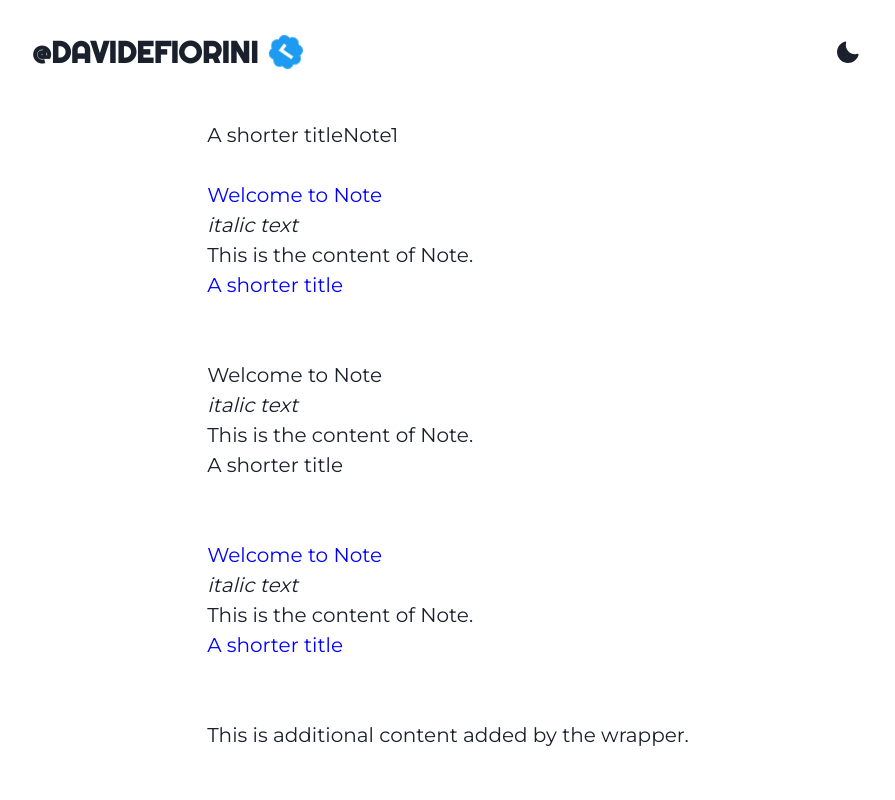
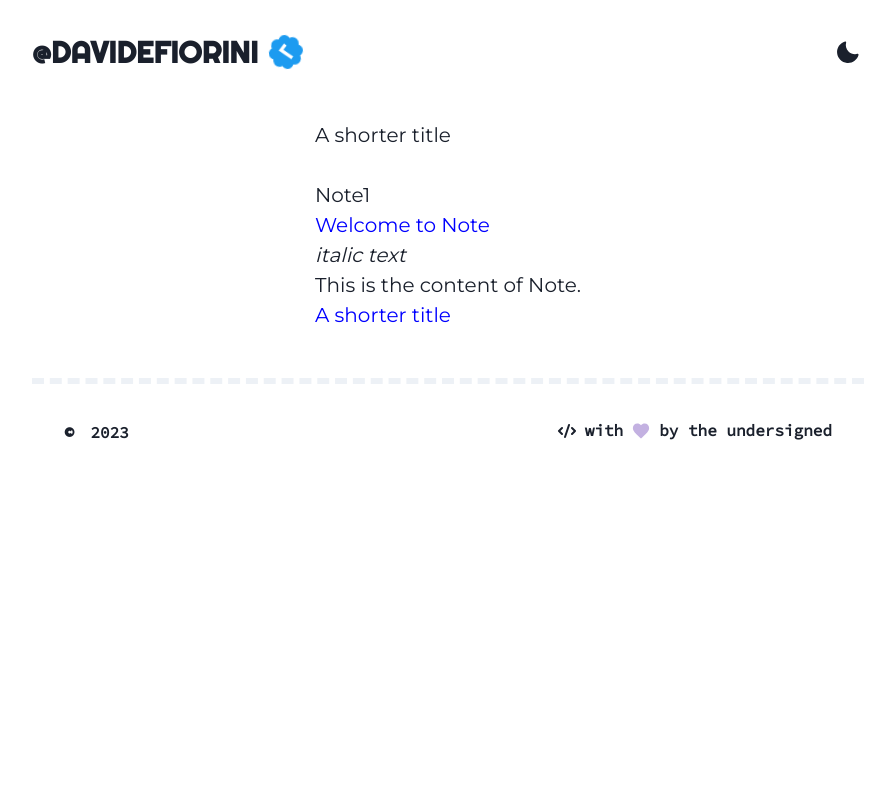
Before and after one commit to fiorins/fiorins.github.io, a React (Vite) app: page /note in a window 1280 px wide. Shown: the top 800 px of the page, without its empty margins (192-1087 px from the left). Built offline with nearby package versions, Linux system fonts and the light colour scheme.

Commit message:
add wrapper and clean code

```diff
--- a/src/components/Note1.tsx
+++ b/src/components/Note1.tsx
@@ -7,60 +7,15 @@ import TestNote1 from "../assets/notes/test-note-1.mdx";
 import TestNote2 from "../assets/notes/test-note-2.mdx";
 import NoteLayout from "./NoteLayout";
 
-type MDXProps = {
-  style?: CSSProperties;
-  // Other MDX-related props
-};
-
-const components = {
-  // Define your custom MDX components here
-  h1: (props: MDXProps) => <h1 style={{ color: "blue" }} {...props} />,
-  // em: (props: any) => <i {...props} />,
-  // ...other components
-};
-
-// const { content, data: frontmatterData } = matter(testNoteY);
-
 export default function Note1() {
-  // const { data, content } = matter(testnotex);
-
-  // Use a useEffect to fetch and parse the MDX file content
-  // const [data, setData] = useState<any>({});
-  // useEffect(() => {
-  //   fetch("assets/notes/test-note-x.mdx")
-  //     .then((response) => response.text())
-  //     .then((mdxText) => {
-  //       // Parse the MDX text using gray-matter
-  //       const { data } = matter(mdxText);
-  //       setData(data);
-  //     });
-  // }, []);
-
   return (
     <div>
-      {/* {content}
-      {frontmatterData} */}
       {frontmatter.shortTitle}
+      <br />
+      <br />
       Note1
       <br />
-      <br />
-      <TestNote components={components} />
-      <br />
-      <br />
-      <TestNote />
-      <br />
-      <br />
-      <NoteLayout>
-        <TestNote />
-      </NoteLayout>
-      <br />
-      <br />
-      {/* {TestNote.MDXContent} */}
-      {/* <div>
-        {TestNoteX.title}
-        <p>Title: {data.title}</p>
-        <p>Content: {data.content}</p>
-      </div> */}
+      <NoteLayout Content={TestNote} />
     </div>
   );
 }
--- a/src/components/NoteLayout.tsx
+++ b/src/components/NoteLayout.tsx
@@ -1,46 +1,19 @@
-import React, { CSSProperties } from "react";
-import PropTypes from "prop-types";
-//import { Heading, /* … */ Table } from "./components/index.js";
-import { MDXProvider } from "@mdx-js/react";
-
-// const components = {
-//   h1: Heading.H1,
-//   // …
-//   table: Table,
-// };
+/* eslint-disable @typescript-eslint/no-explicit-any */
+import React, { ReactNode, CSSProperties } from "react";
 
 type MDXProps = {
   style?: CSSProperties;
-  // Other MDX-related props
+};
+const components: Record<string, React.ComponentType<any>> = {
+  h1: (props: MDXProps) => <h1 style={{ color: "blue" }} {...props} />,
 };
 
-const components = {
-  // Define your custom MDX components here
-  h1: (props: MDXProps) => <h1 style={{ color: "blue" }} {...props} />,
-  // em: (props: any) => <i {...props} />,
-  // ...other components
-  //a: Link //do import from chakraui
+interface PageProps {
+  Content: React.ComponentType<any>;
+}
+
+const Page: React.FC<PageProps> = ({ Content }) => {
+  return <Content components={components} />;
 };
 
-interface NoteLayoutProps {
-  children: React.ReactNode;
-}
-
-export default function NoteLayout({ children }: NoteLayoutProps) {
-  return (
-    <>
-      {/* <main>{children}</main> */}
-      {/* <h1>{data.mdx.frontmatter.title}</h1> */}
-      <MDXProvider components={components}>
-        {children}
-        <br />
-        <br />
-        <p>This is additional content added by the wrapper.</p>
-      </MDXProvider>
-    </>
-  );
-}
-
-NoteLayout.propTypes = {
-  children: PropTypes.node.isRequired,
-};
+export default Page;
--- a/vite.config.ts
+++ b/vite.config.ts
@@ -1,4 +1,3 @@
-/* eslint-disable @typescript-eslint/no-unused-vars */
 import { defineConfig } from "vite";
 import react from "@vitejs/plugin-react-swc";
 import mdx from "@mdx-js/rollup";
@@ -10,11 +9,8 @@ import remarkMdxFrontmatter from "remark-mdx-frontmatter";
 export default defineConfig({
   plugins: [
     mdx({
-      //remarkPlugins: [remarkFrontmatter],
       remarkPlugins: [remarkFrontmatter, remarkMdxFrontmatter],
-      //remarkPlugins: [remarkFrontmatter, [remarkMdxFrontmatter, {name: 'matter'}]]
     }),
-    //mdx(),
     react(),
   ],
   base: "/",
```
Also changed, not shown: src/components/NoteLayoutNew.tsx (added, +32 -0 lines), src/components/NoteLayoutOld.tsx (added, +46 -0 lines).
